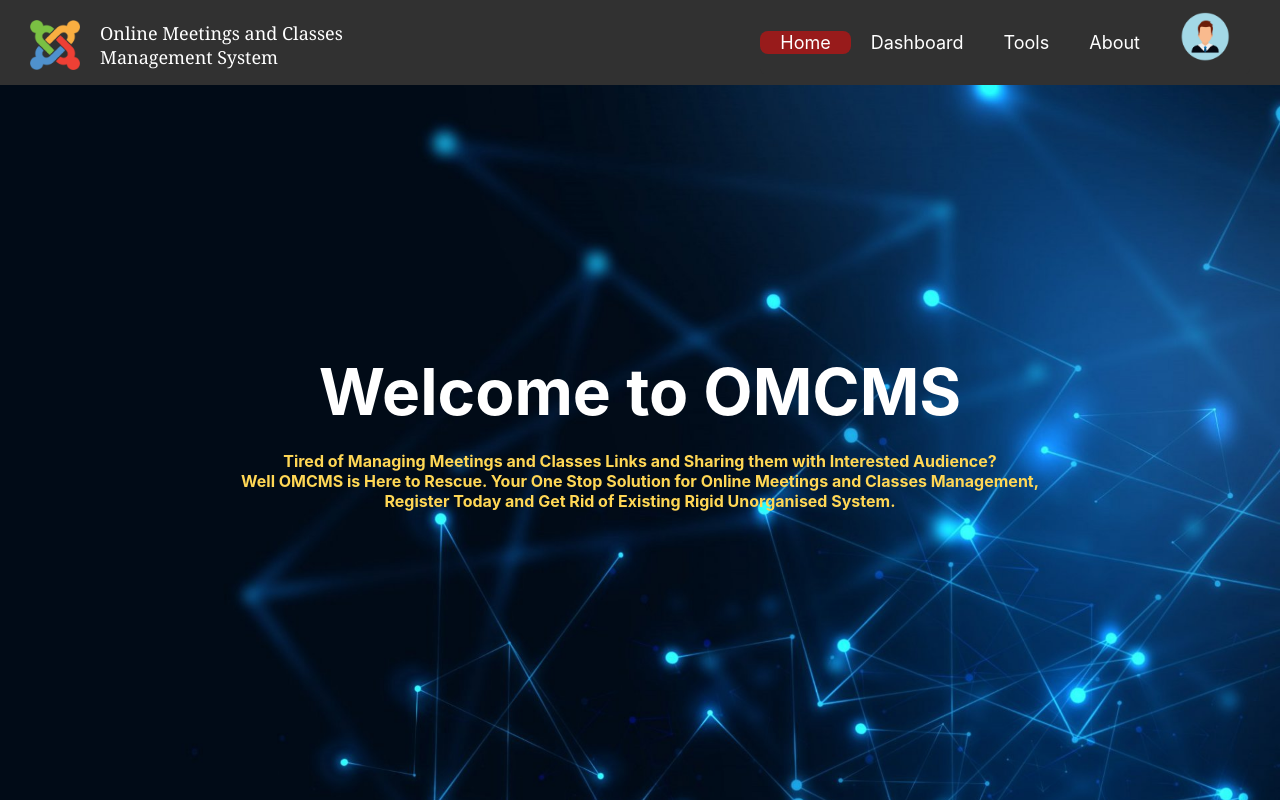
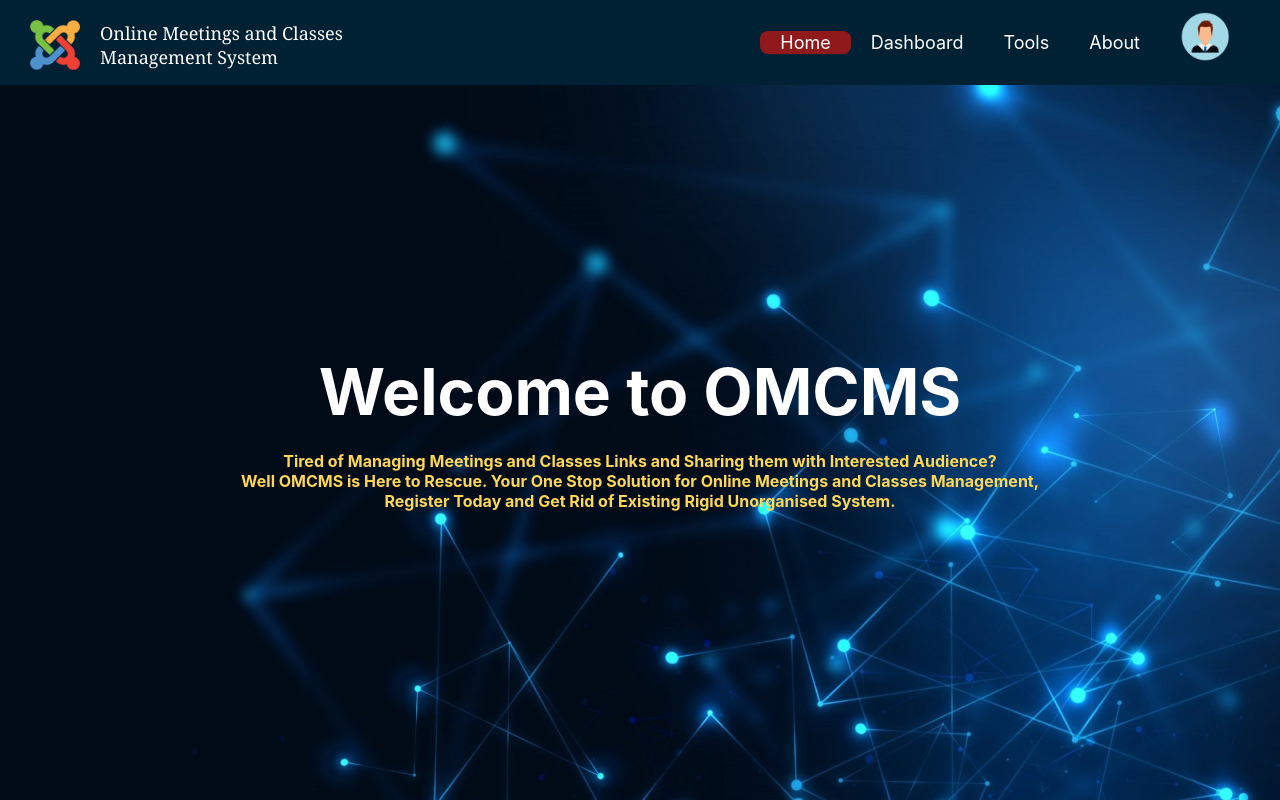
Before and after one commit to Sam-1210/OMCMS, a React (Create React App) app: page /#/Login in a window 1280 px wide. Built offline with nearby package versions, Linux system fonts and the light colour scheme.

Commit message:
Changed Color to match theme

```diff
--- a/src/components/GlobalHeader.jsx
+++ b/src/components/GlobalHeader.jsx
@@ -93,7 +93,7 @@ function GlobalHeader()
 {
     return (
     <div className="GlobalHeader">
-        <div id="WebTitle">
+        <div id="WebTitle" onClick={function() {window.location.href = window.location.href.replace(window.location.href.substr(window.location.href.lastIndexOf('/')+1),'Home');}}>
             <div id="HeaderIcon"></div>
             <div id="HeaderTitle">
                 Online Meetings and Classes<br/>Management System
--- a/src/components/Styles/GlobalHeader.css
+++ b/src/components/Styles/GlobalHeader.css
@@ -2,7 +2,7 @@
 {
     display: block;
     text-align: center;
-    background-color: rgb(49, 49, 49);
+    background-color:  rgb(0, 32, 51);
     color: rgb(255, 255, 255);
 }
 /*--------------------Header Title----------------------------*/
@@ -167,7 +167,6 @@
         flex-direction: row;
         justify-content: space-between;
         align-items: baseline;
-        background-color: rgb(49, 49, 49);
         color: rgb(255, 255, 255);
     }
 
```
